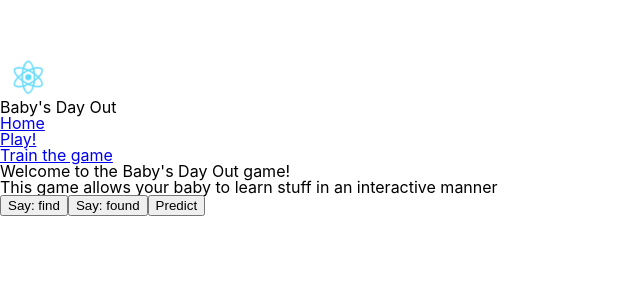
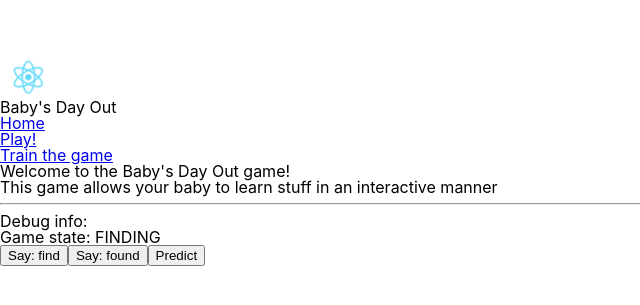
Before and after one commit to DiUS/babies-hack-out, a React (Create React App) app: page / in a window 1280 px wide. Shown: the part 425-730 px from the top of the page, without its empty margins (0-640 px from the left). Built offline with nearby package versions, Linux system fonts and the light colour scheme; no server answers.

Commit message:
Add game state and transition funcs

```diff
--- a/src/components/App.js
+++ b/src/components/App.js
@@ -9,6 +9,13 @@ import Voice from './Voice';
 import classifyVideo from '../Services/classifyVideo';
 
 class App extends Component {
+  constructor(props) {
+    super(props);
+    this.initialState = {gameState: "FINDING"};
+  }
+
+
+
   async componentDidMount() {
     // Grab elements, create settings, etc.
     const video = document.getElementById('video');
@@ -19,6 +26,9 @@ class App extends Component {
     video.play();
 
     const classifier = await ml5.imageClassifier('MobileNet', video);
+
+
+
     this.setState({classifier});
   }
 
@@ -42,9 +52,35 @@ class App extends Component {
     this.setState({prediction});
   }
 
+  doTransitionState = (signal) => {
+    return () => {
+      console.log(signal, this.state);
+      return this.setState(s => this.transition(s, signal))
+    };
+  }
+
+  gameStates = {
+    "TRAINING": {"play": "FINDING"},
+    "FINDING": {"found-item": "FOUND", "incorrect": "FINDING"},
+    "FOUND": {"next": "FINDING"}
+  }
+
+  nextState(currentState, signal) {
+    return this.gameStates[currentState][signal];
+  }
+
+  transition(state, signal) {
+    const nextState = this.nextState((state || this.initialState).gameState, signal);
+    if (nextState) {
+      return {
+        gameState: this.nextState((state || this.initialState).gameState, signal),
+        ...state
+      };
+    } else return state;
+  }
+
   render() {
-    const {text, textFormat, prediction} = this.state || {};
-    console.log(">>>>>", text, textFormat);
+    const {text, textFormat, prediction, gameState} = this.state || this.initialState;
     return (
       <div className="App">
         <video id="video" width="640" height="480" autoPlay></video>
@@ -52,6 +88,13 @@ class App extends Component {
         <Nav />
         <Main />
 
+        {prediction && <p>{prediction.result}, {prediction.probability}</p>}
+
+
+        <hr/>
+        <h5>Debug info:</h5>
+        <p>Game state: {gameState}</p>
+        <p>
         <button onClick={this.speak}>
           Say: find
         </button>
@@ -64,8 +107,7 @@ class App extends Component {
         <button onClick={this.predict}>
           Predict
         </button>
-
-        {prediction && <p>{prediction.result}, {prediction.probability}</p>}
+        </p>
       </div>
     );
   }
```
